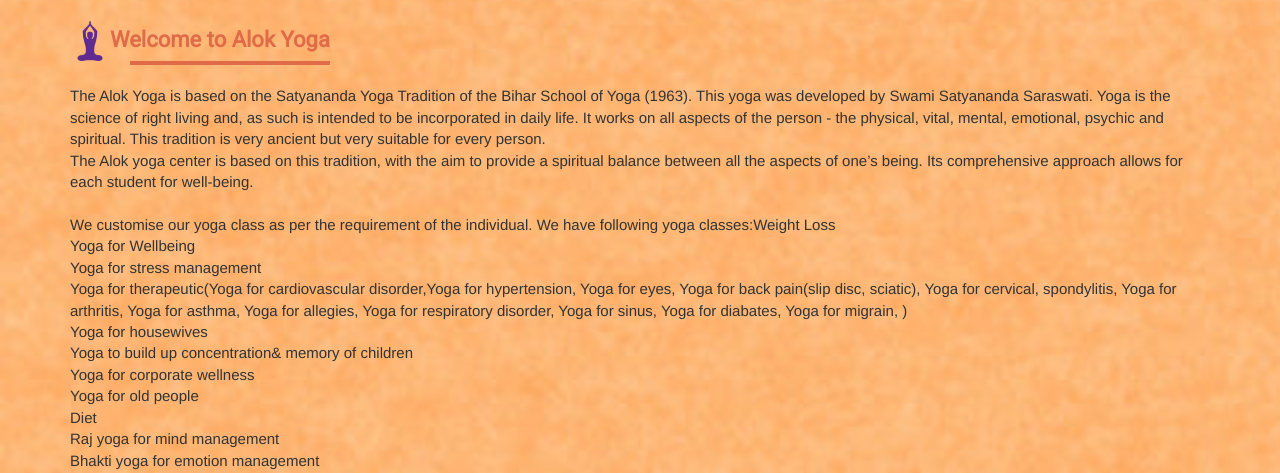
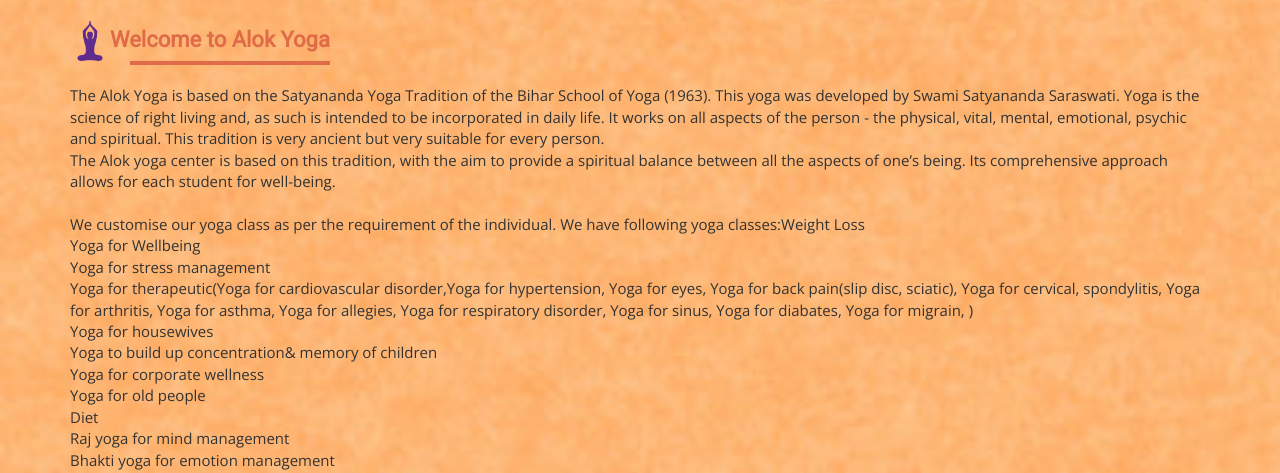
Before and after one commit to Vacant-Sky/alokyoga, a plain HTML site: page index.html in a window 1280 px wide. Shown: the part 471-944 px from the top of the page. Drawn offline with nearby package versions, Linux system fonts and the light colour scheme; a web font is replaced by a local one.

Commit message:
Update index.html

```diff
--- a/index.html
+++ b/index.html
@@ -9,6 +9,7 @@
    <link href="https://fonts.googleapis.com/css?family=Indie+Flower|Risque|Signika" rel="stylesheet">
    <link href="https://fonts.googleapis.com/css?family=Roboto|Roboto+Condensed" rel="stylesheet">
    <link href="https://fonts.googleapis.com/css?family=Montserrat" rel="stylesheet">
+   <link href="https://fonts.googleapis.com/css?family=Open+Sans" rel="stylesheet">
 
     <link href="css/bootstrap.min.css" rel="stylesheet">
     <link href="css/custom.css" rel="stylesheet">
@@ -185,7 +186,7 @@
       <div class="line" style="width: 200px;margin-top:-50px;margin-left: 60px; border-bottom: 4px solid #E06B48"></div><br><br>
       <h2 class="wow zoomIn" style="font-family: 'Roboto', sans-serif;, cursive;font-size: 22px;font-weight: 1000;margin-top: 30px;margin-bottom: 50px;padding-right: 10px; color: #E06B48"><img src="images/yoga3.png" style="height: 40px" alt="">Welcome to Alok Yoga</h2>
         <div class="line" style="width: 200px;margin-top:-50px;margin-left: 60px; border-bottom: 4px solid #E06B48"></div><br><br>
-        <p class="wow slideInLeft" data-wow-delay="1s" style="font-size: 15px;margin-top: -20px;margin-bottom: 40px;">The Alok Yoga is based on the Satyananda Yoga Tradition of the Bihar School of Yoga (1963). This yoga was developed by Swami Satyananda Saraswati. Yoga is the science of right living and, as such is intended to be incorporated in daily life. It works on all aspects of the person - the physical, vital, mental, emotional, psychic and spiritual. This tradition is very ancient but very suitable for every person.<br>
+        <p class="wow slideInLeft" data-wow-delay="1s" style="font-size: 15px;margin-top: -20px;margin-bottom: 40px;font-family: 'Open Sans', sans-serif;">The Alok Yoga is based on the Satyananda Yoga Tradition of the Bihar School of Yoga (1963). This yoga was developed by Swami Satyananda Saraswati. Yoga is the science of right living and, as such is intended to be incorporated in daily life. It works on all aspects of the person - the physical, vital, mental, emotional, psychic and spiritual. This tradition is very ancient but very suitable for every person.<br>
 
             The Alok yoga center is based on this tradition, with the aim to provide a spiritual balance between all the aspects of one’s being. Its comprehensive approach allows for each student for well-being.
           <br><br>We customise our yoga class as per the requirement of the individual. We have following yoga classes:Weight Loss<br>
```
